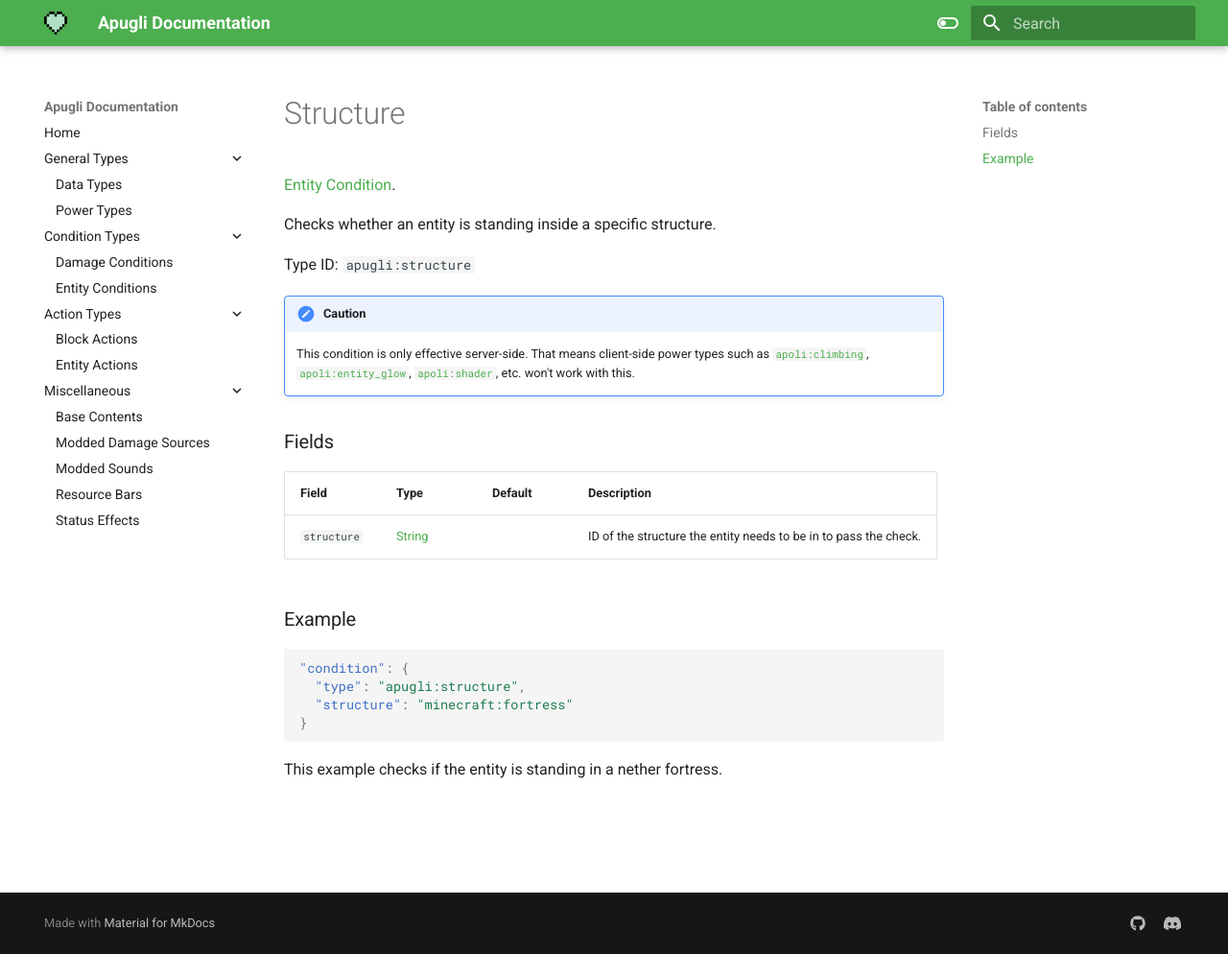
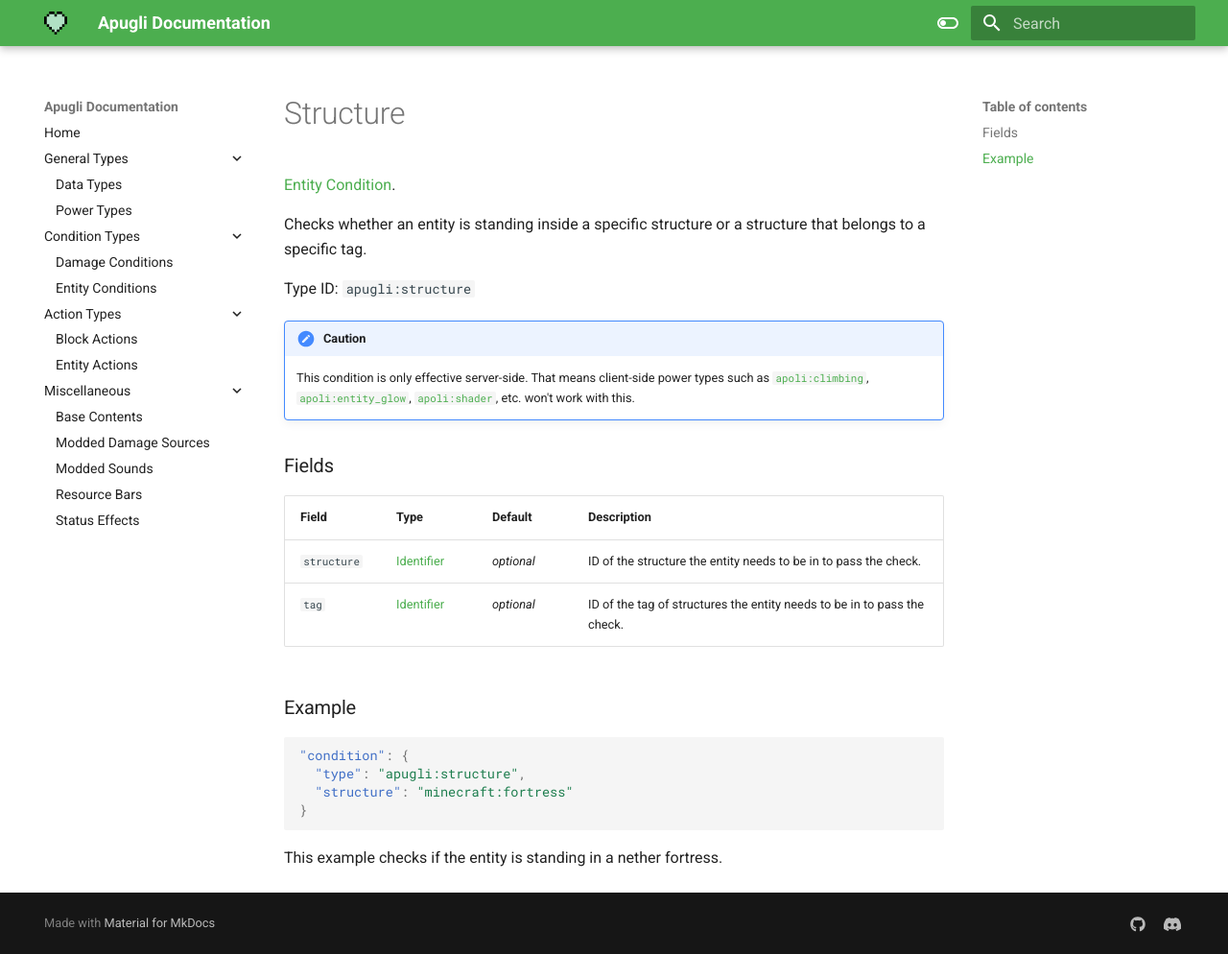
Before and after one commit to MerchantPug/apugli-docs, an MkDocs documentation site: the page built from docs/types/entity_condition_types/structure.md, in a window 1280 px wide and 994 px high. Shown: the whole window at 96% size. Built offline with MkDocs 1.6.1 and Material for MkDocs 9.7.7, drawn with Linux system fonts in a browser that asks for light colours.

Commit message:
Updated docs
- Added Key Pressed Entity Condition Type.
- Added Hover to Power Types directory.
- Added `tag` field to structure.

````diff
--- a/docs/types/entity_condition_types/structure.md
+++ b/docs/types/entity_condition_types/structure.md
@@ -7,7 +7,7 @@ date: 2021-07-13
 
 [Entity Condition](../entity_condition_types.md).
 
-Checks whether an entity is standing inside a specific structure.
+Checks whether an entity is standing inside a specific structure or a structure that belongs to a specific tag.
 
 Type ID: `apugli:structure`
 
@@ -19,7 +19,8 @@ Type ID: `apugli:structure`
 
 Field  | Type | Default | Description
 -------|------|---------|-------------
-`structure` | [String](https://origins.readthedocs.io/en/latest/types/data_types/string/) |  | ID of the structure the entity needs to be in to pass the check.
+`structure` | [Identifier](https://origins.readthedocs.io/en/latest/types/data_types/identifier/) | *optional* | ID of the structure the entity needs to be in to pass the check.
+`tag` | [Identifier](https://origins.readthedocs.io/en/latest/types/data_types/identifier/) | *optional* | ID of the tag of structures the entity needs to be in to pass the check.
 
 ### Example
 ```json
````
Also changed, not shown: docs/types/entity_condition_types.md (+1 -0 lines), docs/types/entity_condition_types/key_pressed.md (added, +30 -0 lines), docs/types/power_types.md (+1 -0 lines).
